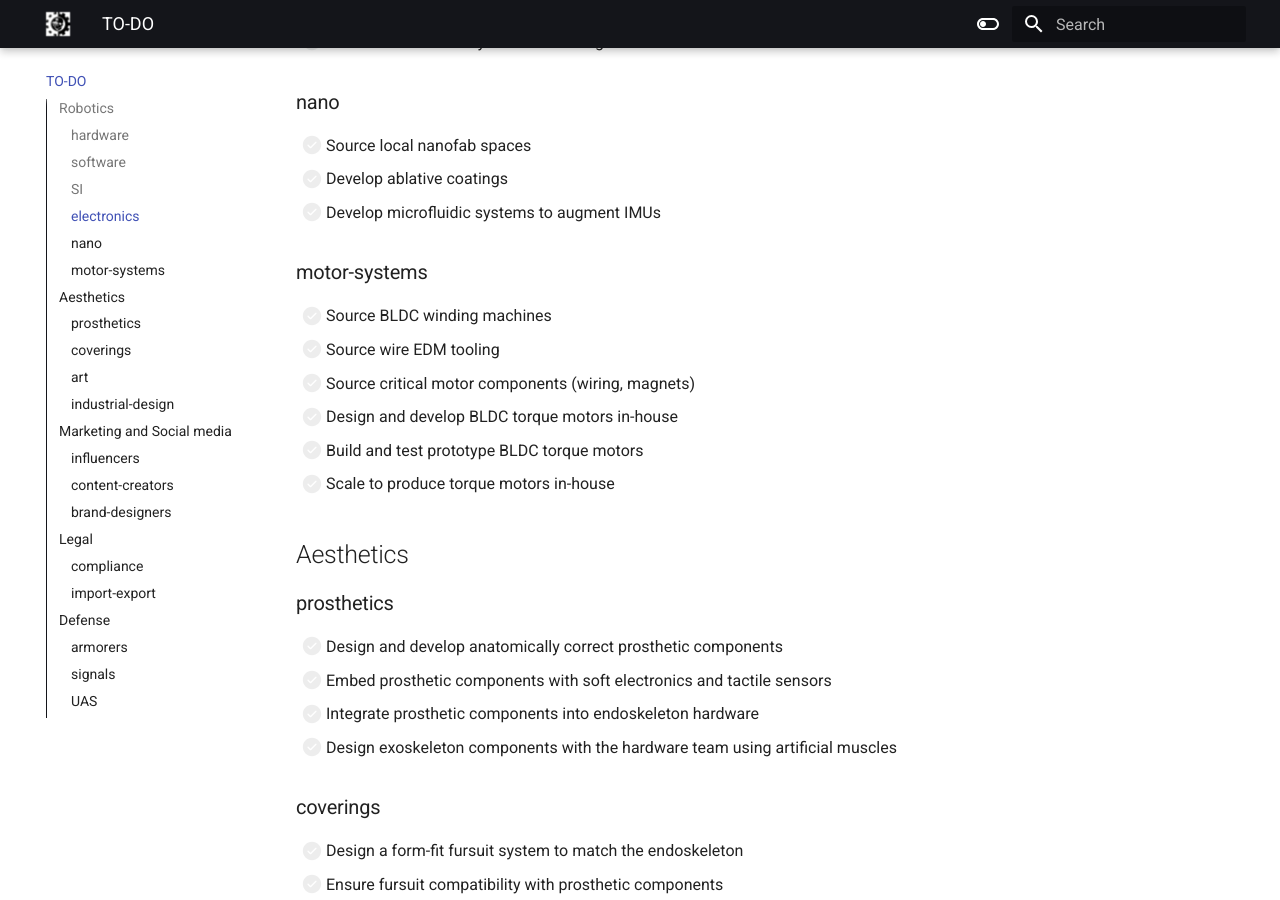
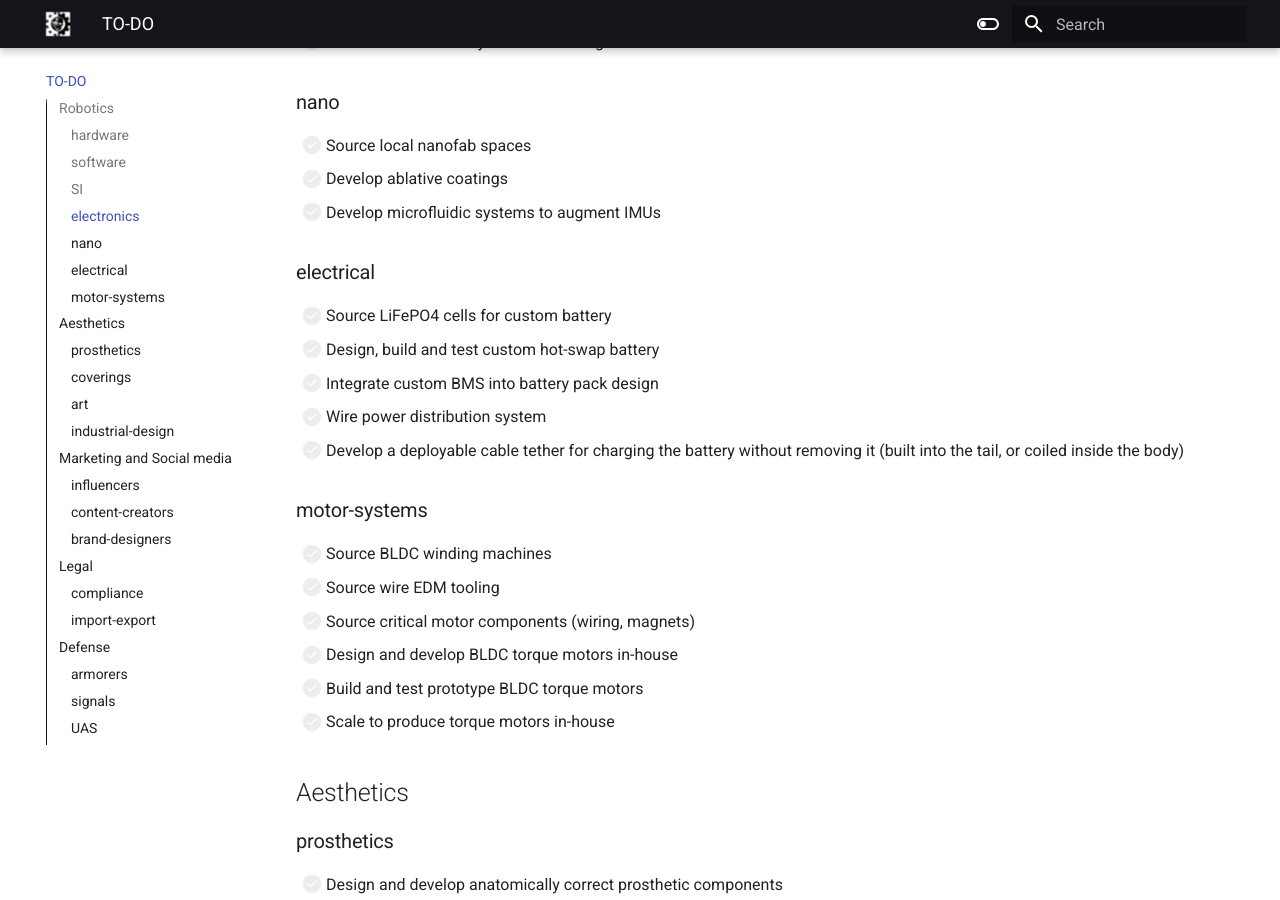
Before and after one commit to Anthrobotics/anthro-docs, an MkDocs documentation site: the page built from docs/TO-DO.md, in a window 1280 px wide and 900 px high, scrolled down 2350 px. Built offline with MkDocs 1.6.1 and Material for MkDocs 9.7.7, drawn with Linux system fonts in a browser that asks for light colours.

Commit message:
Update TO-DO.md

```diff
--- a/docs/TO-DO.md
+++ b/docs/TO-DO.md
@@ -78,6 +78,14 @@ You can find your team's respective tasks in each section. Feel free to assist o
 - [ ] Source local nanofab spaces
 - [ ] Develop ablative coatings
 - [ ] Develop microfluidic systems to augment IMUs
+
+### electrical
+
+- [ ] Source LiFePO4 cells for custom battery
+- [ ] Design, build and test custom hot-swap battery
+- [ ] Integrate custom BMS into battery pack design
+- [ ] Wire power distribution system
+- [ ] Develop a deployable cable tether for charging the battery without removing it (built into the tail, or coiled inside the body)
 
 ### motor-systems
 
```
